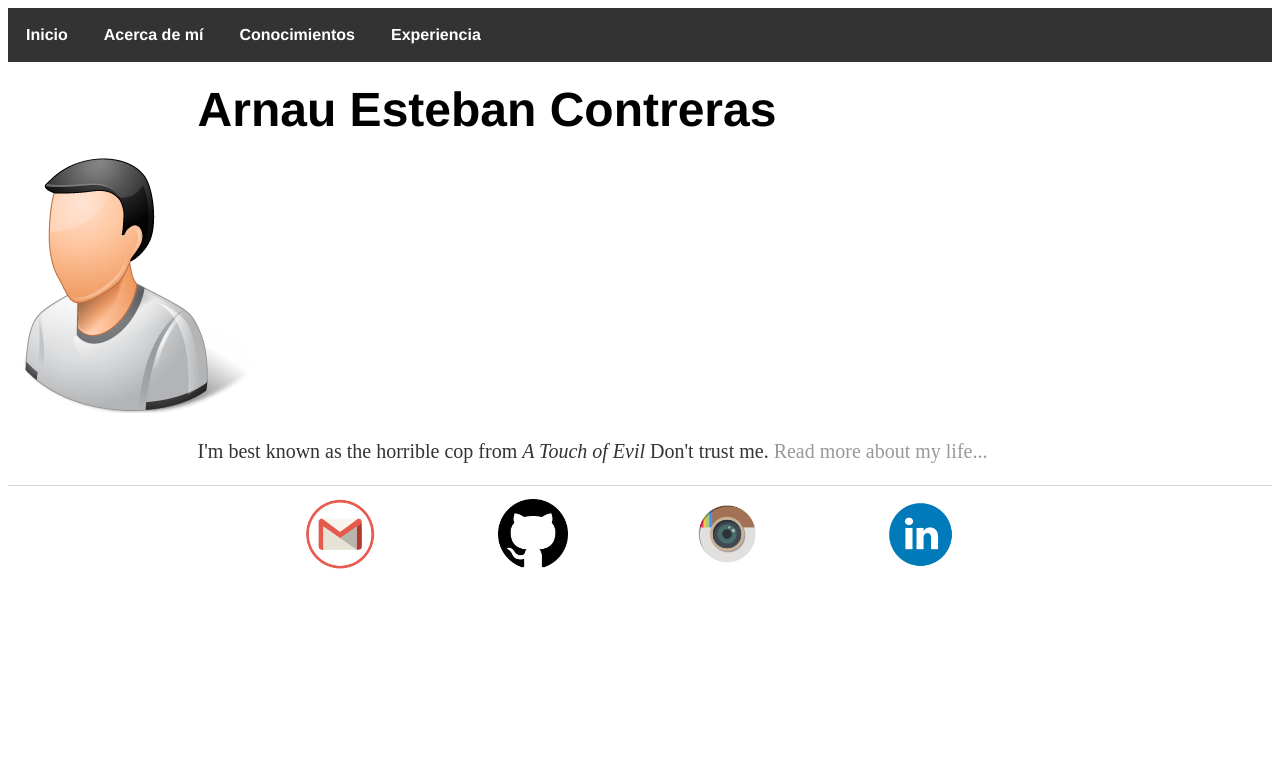
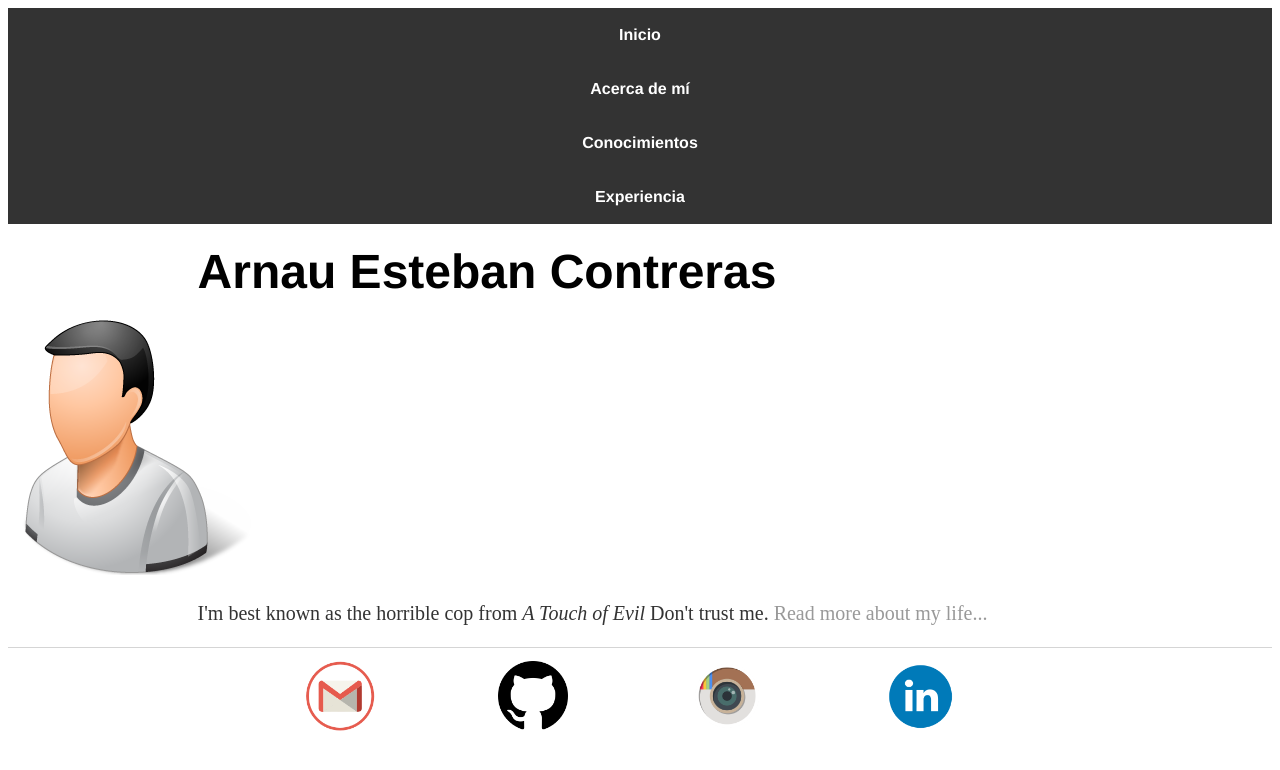
Before and after one commit to isx47590131/isx47590131.github.io, a Jekyll site: the page built from index.html, in a window 1280 px wide. Shown: the top 770 px of the page. Built offline with Jekyll 4.4.1, drawn with Linux system fonts in a browser that asks for light colours.

Commit message:
Update main.css

```diff
--- a/css/main.css
+++ b/css/main.css
@@ -102,6 +102,8 @@ ul.posts li {
 /* nav bar */
 div.navbar {
     text-align: center;
+    background-color: #333;
+
 }
 ul.nav {
     list-style-type: none;
@@ -111,10 +113,10 @@ ul.nav {
     overflow: hidden;
     background-color: #333;
 }
+ul.class {
+    display: inline-flex;
+}
 
-li.nav {
-    float: left;
-}
 
 li.nav a {
     display: block;
```
